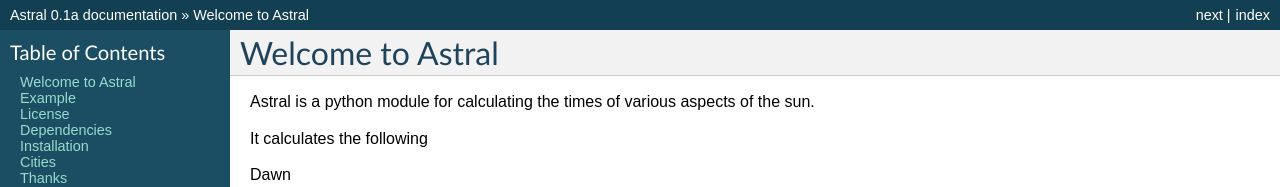
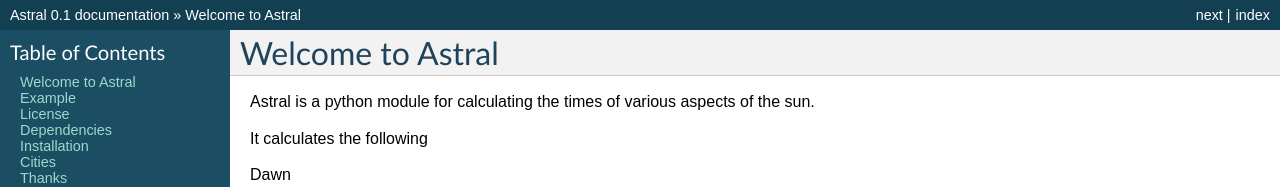
Before and after one commit to sffjunkie/astral, a Sphinx documentation site: the page built from doc/index.rst, in a window 1280 px wide and 900 px high. Shown: the top 187 px of the window. Built offline with Sphinx 7.4.7, drawn with Linux system fonts in a browser that asks for light colours; some of the changed text lies outside the part shown.

Commit message:
Changed version from 0.1a to 0.1

```diff
--- a/doc/conf.py
+++ b/doc/conf.py
@@ -48,7 +48,7 @@
 # The short X.Y version.
 version = '0.1'
 # The full version, including alpha/beta/rc tags.
-release = '0.1a'
+release = '0.1'
 
 # The language for content autogenerated by Sphinx. Refer to documentation
 # for a list of supported languages.
```
